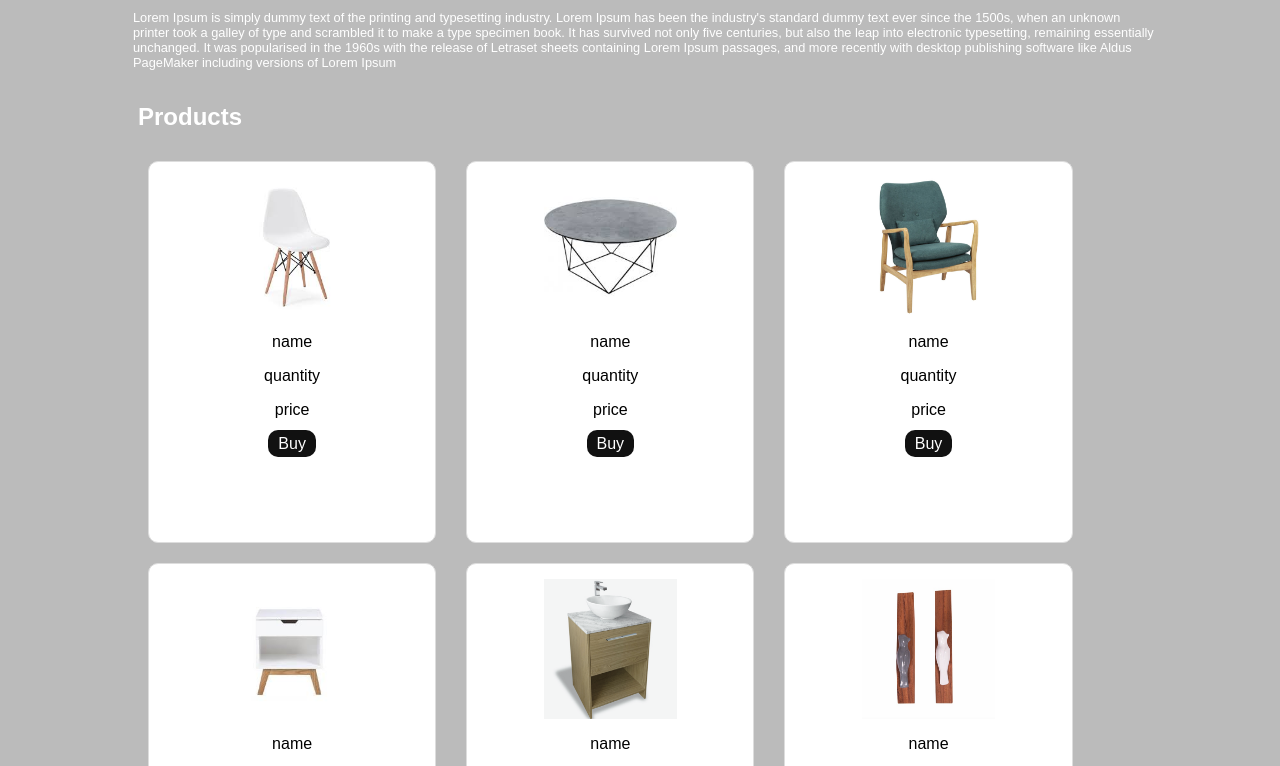
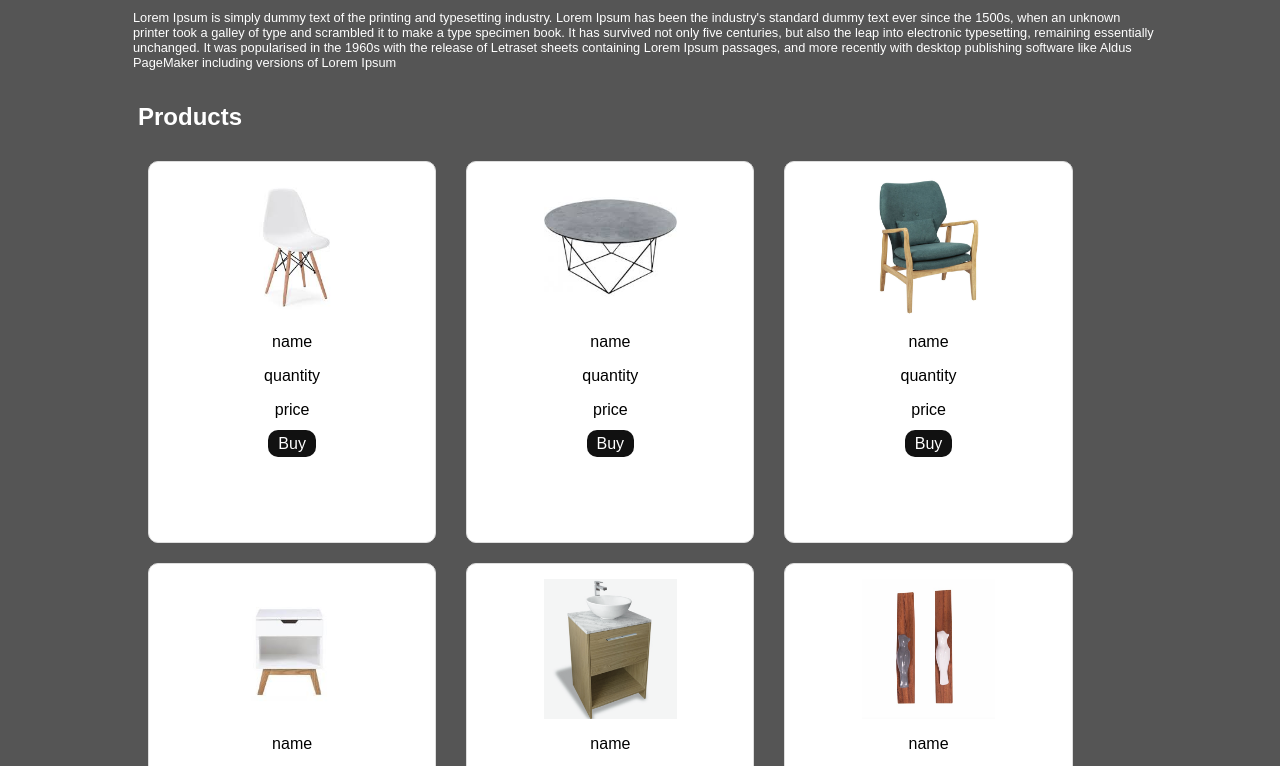
Before and after one commit to jloroz10/invie-git, a plain HTML site: page index.html in a window 1280 px wide. Shown: the part 121-887 px from the top of the page. Drawn offline with Linux system fonts and the light colour scheme.

Commit message:
cambiando el fondo de la pagina

```diff
--- a/css/styles.css
+++ b/css/styles.css
@@ -2,7 +2,7 @@ body{
     font-family: 'Poppins', sans-serif;
     margin: 0;
     padding: 0;
-    background-color: #bbb;
+    background-color: #555555;
 }
 h1,
 h2,
```
